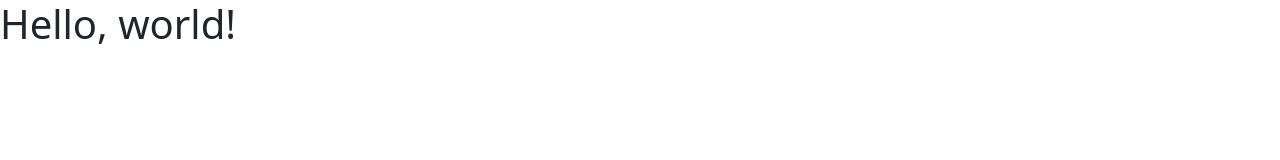
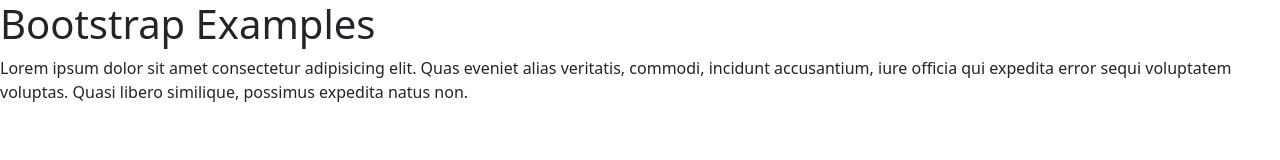
Before and after one commit to Juan11211/bootstrap-examples, a plain HTML site: page index.html in a window 1280 px wide. Drawn offline with nearby package versions, Linux system fonts and the light colour scheme.

Commit message:
added title + paragraph

```diff
--- a/index.html
+++ b/index.html
@@ -3,11 +3,15 @@
   <head>
     <meta charset="utf-8">
     <meta name="viewport" content="width=device-width, initial-scale=1">
-    <title>Bootstrap demo</title>
+    <title>Bootstrap-examples</title>
     <link href="https://cdn.jsdelivr.net/npm/bootstrap@5.2.3/dist/css/bootstrap.min.css" rel="stylesheet" integrity="sha384-rbsA2VBKQhggwzxH7pPCaAqO46MgnOM80zW1RWuH61DGLwZJEdK2Kadq2F9CUG65" crossorigin="anonymous">
   </head>
   <body>
-    <h1>Hello, world!</h1>
+    <h1>Bootstrap Examples</h1>
+
+    <p>Lorem ipsum dolor sit amet consectetur adipisicing elit. Quas eveniet alias veritatis, commodi, incidunt accusantium, iure officia qui expedita error sequi voluptatem voluptas. Quasi libero similique, possimus expedita natus non.</p>
+
+
     <script src="https://cdn.jsdelivr.net/npm/bootstrap@5.2.3/dist/js/bootstrap.bundle.min.js" integrity="sha384-kenU1KFdBIe4zVF0s0G1M5b4hcpxyD9F7jL+jjXkk+Q2h455rYXK/7HAuoJl+0I4" crossorigin="anonymous"></script>
   </body>
 </html>
```
